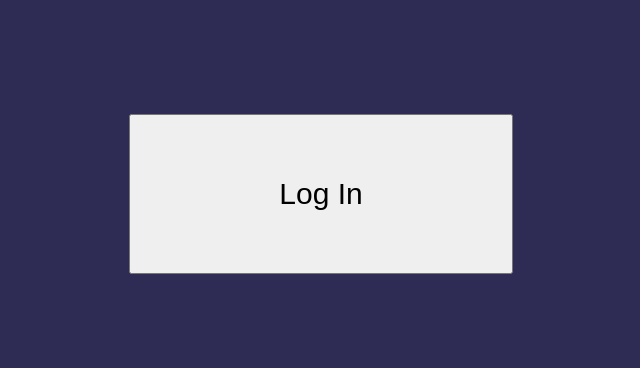
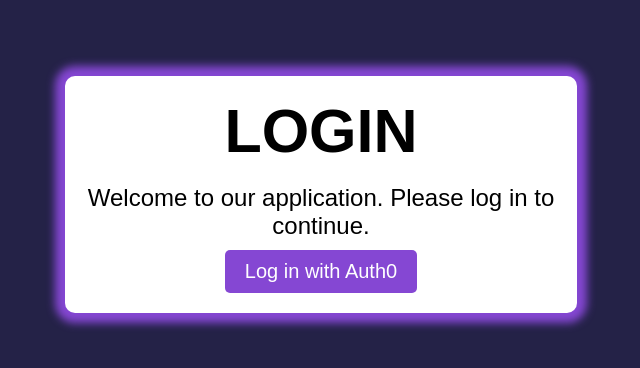
Before and after one commit to Subhamoy-sarkar/GlobalVision, a React (Create React App) app: page / in a window 1280 px wide. Shown: the part 206-574 px from the top of the page, without its empty margins (319-959 px from the left). Built offline with nearby package versions, Linux system fonts and the light colour scheme.

Commit message:
auth0 done

```diff
--- a/src/App.js
+++ b/src/App.js
@@ -7,15 +7,18 @@
 import LoginButton from "./components/LoginButton";
 
 function App() {
-  const { isAuthenticated } = useAuth0();
+  const {user,isAuthenticated,isLoading}=useAuth0();
   if(!isAuthenticated){
     return <LoginButton/>;
+  }
+  else if(isLoading){
+    return <div>Loading..</div>;
   }
   return (
     <Router >
         <Drawer></Drawer>
         <Routes>
-          <Route path="/" element={<Main/>}/>
+          <Route path="/" element={<Main userName={user.name}/>}/>
           <Route path="/Guide" element={<Guide/>}/>
         </Routes>
     </Router>
--- a/src/components/Drawer.jsx
+++ b/src/components/Drawer.jsx
@@ -22,9 +22,8 @@
   const { logout } = useAuth0();
 
   return (
-    <button onClick={() => logout({ logoutParams: { returnTo:"https://videocall-kappa.vercel.app" } })}>
-      Log Out
-    </button>
+      <i class="fa-solid fa-circle-xmark fa-2xl icon"  onClick={() => logout({ logoutParams: { returnTo:"https://videocall-kappa.vercel.app" } })}></i>
+
   );
 };
 function Exit(props){
--- a/src/components/LoginButton.jsx
+++ b/src/components/LoginButton.jsx
@@ -5,8 +5,10 @@
     const { loginWithRedirect } = useAuth0();
 
     return (
-        <div className="loginbg">
-            <button className="loginbtn" onClick={() => loginWithRedirect()}>Log In</button>
+        <div class="login-container">
+           <h1>LOGIN</h1>
+            <p>Welcome to our application. Please log in to continue.</p>
+            <button className="login-button" onClick={() => loginWithRedirect()}>Log in with Auth0</button>
         </div>
     );
 };
--- a/src/components/Main.jsx
+++ b/src/components/Main.jsx
@@ -3,6 +3,7 @@
 import "../styles/main.css";
 import sound from "../assets/sound.png";
 import send from "../assets/send.png";
+import { useAuth0 } from "@auth0/auth0-react";
 
 const CurrentChat=()=>{
   return (
@@ -62,7 +63,7 @@
   return(
     <div className="heading">
       <div className="title">
-        <span>{name}</span>
+        <span>Welcome {name}</span>
       </div>
       <div className="time">
         <div className="circle"></div>
@@ -78,12 +79,12 @@
 }
 
 
-const Main = () => {
-  const [projectName,setProjectName]=useState('myprojectName');
+const Main = ({userName}) => {
+  // const [projectName,setProjectName]=useState('myprojectName');
   const [duration,setDuration]=useState(0);
   return (
     <div id="bg">
-      <Heading name={projectName} time={duration}/>
+      <Heading name={userName} time={duration}/>
       <Body/>
     </div>
   );
--- a/src/styles/loginbutton.css
+++ b/src/styles/loginbutton.css
@@ -1,14 +1,41 @@
-.loginbg{
-    width: 100vw;
+body {
+    font-family: Arial, sans-serif;
+    background-color: #242247;
+    margin: 0;
+    padding: 0;
+    display: flex;
+    justify-content: center;
+    align-items: center;
     height: 100vh;
-    background-color: #2E2C54;
-    display: flex;
-    align-items: center;
-    justify-content: center;
 }
-.loginbtn{
-    font-size: 30px;
+.login-container {
+    background-color: #fff;
+    border-radius: 10px;
+    box-shadow: 0px 0px 9px 10px #8547d3;
+    padding: 20px 20px 20px;
     text-align: center;
-    width: 30vw;
-    height: 20vh;
+    width: 40vw;
 }
+.login-container p{
+    font-size: 24px;
+}
+h1 {
+    margin-bottom: 18px;
+    font-size: 61px;
+    font-weight: bold;
+}
+
+.login-button {
+    background-color: #8547d3;
+    border: none;
+    border-radius: 5px;
+    color: #fff;
+    cursor: pointer;
+    padding: 10px 20px;
+    transition: background-color .3s ease;
+    margin-top: 10px;
+    font-size: 20px;
+}
+.login-button:hover {
+    background-color: #242247;
+}
```
